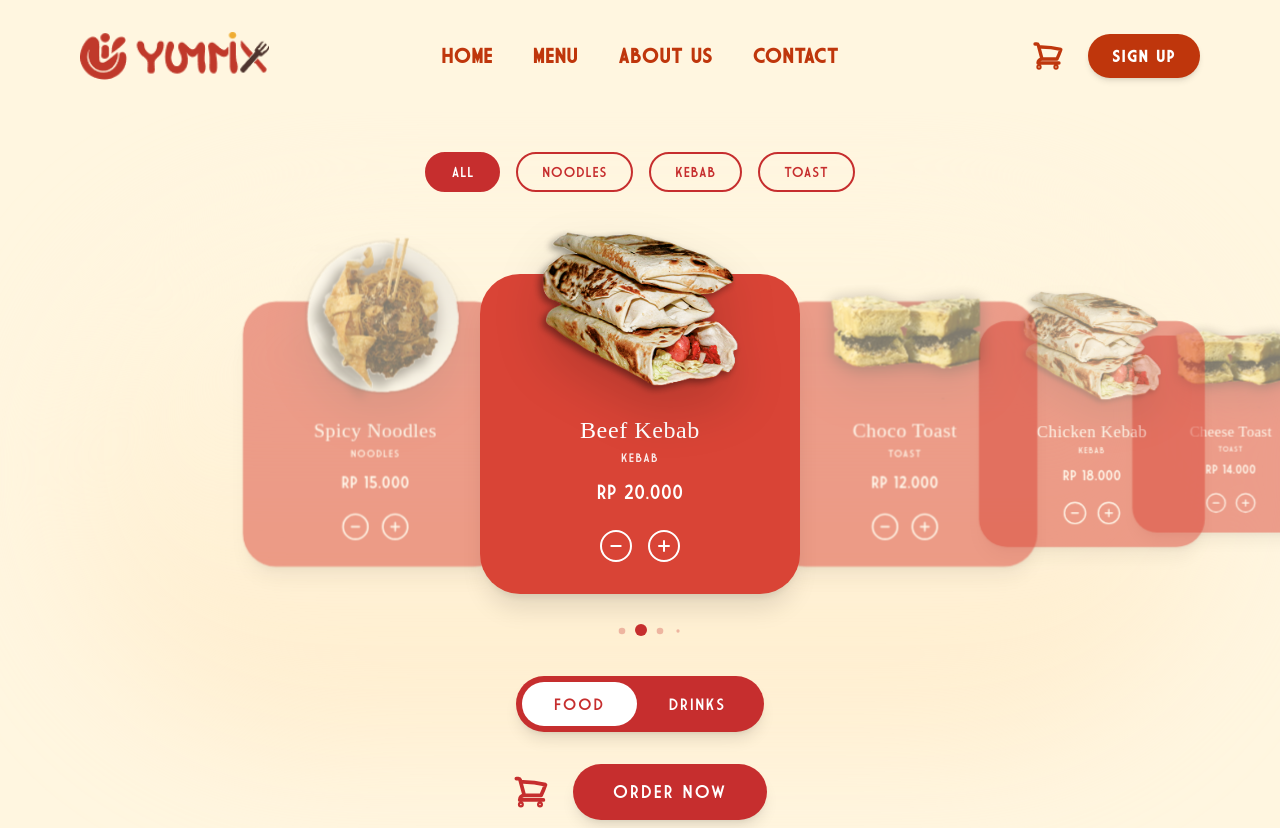
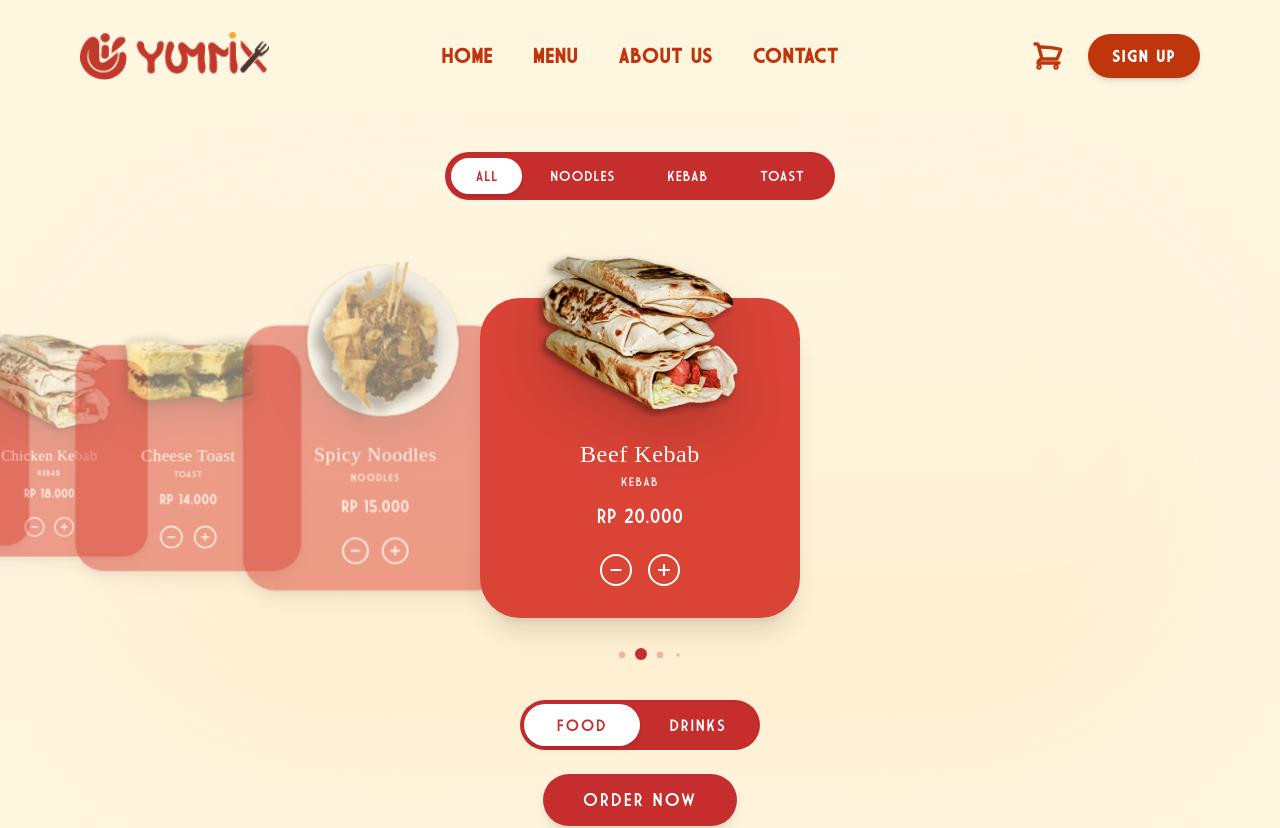
Before and after one commit to azrlb23/yummix-fnd, a Vue app: page /menu in a window 1280 px wide. Shown: the top 828 px of the page. Built offline with nearby package versions, Linux system fonts and the light colour scheme; a web font is replaced by a local one.

Commit message:
Re-fixing the menu UI, also implementing local payment.

```diff
--- a/src/components/MenuCard.vue
+++ b/src/components/MenuCard.vue
@@ -1,5 +1,5 @@
 <script setup>
-import { defineProps } from 'vue'
+import { defineProps, computed } from 'vue'
 import { useCartStore } from '@/stores/cart'
 
 const props = defineProps({
@@ -11,19 +11,23 @@ const props = defineProps({
 
 const cartStore = useCartStore()
 
-// Fungsi Tambah
+// Cek jumlah item ini di keranjang (untuk ditampilkan di antara tombol - dan + jika mau, atau sekedar logika)
+const itemQuantity = computed(() => {
+  const found = cartStore.items.find(i => i.id === props.item.id)
+  return found ? found.quantity : 0
+})
+
 const addToCart = () => {
   cartStore.addItem(props.item)
 }
 
-// Fungsi Kurang (Baru)
 const removeFromCart = () => {
   cartStore.decreaseItem(props.item.id)
 }
 </script>
 
 <template>
-  <div class="bg-[#D94436] rounded-[2.5rem] h-[420px] w-full relative flex flex-col justify-end pb-8 shadow-xl transition-transform duration-500 menu-card">
+  <div class="bg-[#D94436] rounded-[2.5rem] h-[320px] w-full relative flex flex-col justify-end pb-8 shadow-xl transition-transform duration-500 menu-card">
 
     <div class="absolute -top-20 left-1/2 transform -translate-x-1/2 w-56 h-56 transition-all duration-500 z-20">
       <img
@@ -38,10 +42,10 @@ const removeFromCart = () => {
       <p class="font-market text-xs tracking-widest opacity-90 uppercase mb-3">{{ item.type }}</p>
       <p class="font-market text-xl mb-6">{{ item.price }}</p>
 
-      <div class="flex justify-center gap-4">
+      <div class="flex justify-center gap-4 items-center">
 
         <button
-          @click="removeFromCart"
+          @click.stop="removeFromCart"
           class="w-8 h-8 rounded-full border-2 border-white flex items-center justify-center hover:bg-white hover:text-[#D94436] transition-colors cursor-pointer active:scale-90"
         >
           <svg xmlns="http://www.w3.org/2000/svg" fill="none" viewBox="0 0 24 24" stroke-width="3" stroke="currentColor" class="w-4 h-4">
@@ -49,8 +53,10 @@ const removeFromCart = () => {
           </svg>
         </button>
 
+        <span v-if="itemQuantity > 0" class="font-market text-lg w-4 text-center">{{ itemQuantity }}</span>
+
         <button
-          @click="addToCart"
+          @click.stop="addToCart"
           class="w-8 h-8 rounded-full border-2 border-white flex items-center justify-center hover:bg-white hover:text-[#D94436] transition-colors cursor-pointer active:scale-90"
         >
           <svg xmlns="http://www.w3.org/2000/svg" fill="none" viewBox="0 0 24 24" stroke-width="3" stroke="currentColor" class="w-4 h-4">
@@ -60,6 +66,7 @@ const removeFromCart = () => {
 
       </div>
     </div>
+
   </div>
 </template>
 
--- a/src/views/MenuView.vue
+++ b/src/views/MenuView.vue
@@ -1,30 +1,30 @@
 <script setup>
 import { ref, computed } from 'vue'
-// Import Swiper Vue.js components
 import { Swiper, SwiperSlide } from 'swiper/vue'
 import { Pagination, Navigation, EffectCoverflow } from 'swiper/modules'
+import { useCartStore } from '@/stores/cart' // Import Store
 
-// Import Swiper styles
 import 'swiper/css'
 import 'swiper/css/pagination'
 import 'swiper/css/navigation'
 import 'swiper/css/effect-coverflow'
 
-// Import Components
 import NavbarSection from '@/components/NavbarSection.vue'
 import FooterSection from '@/components/FooterSection.vue'
+import MenuCard from '@/components/MenuCard.vue'
 
-// Import Images
+// Import Gambar
 import noodlesImg from '@/assets/Noodles.png'
 import kebabImg from '@/assets/Kebab.png'
 import toastImg from '@/assets/Toast.png'
 import squashImg from '@/assets/Squash.png'
 import nonCoffeeImg from '@/assets/Non-Coffee.png'
 
-// --- STATE & DATA ---
+const cartStore = useCartStore() // Inisialisasi Store
 const activeCategory = ref('FOOD')
 const activeSubFilter = ref('ALL')
 
+// DATA MENU (TETAP SAMA)
 const menuItems = {
   FOOD: [
     { id: 1, name: 'Spicy Noodles', price: 'RP 15.000', type: 'NOODLES', img: noodlesImg },
@@ -42,7 +42,6 @@ const menuItems = {
   ]
 }
 
-// --- COMPUTED ---
 const currentItems = computed(() => menuItems[activeCategory.value])
 
 const subCategories = computed(() => {
@@ -55,7 +54,6 @@ const filteredCarouselItems = computed(() => {
   return currentItems.value.filter(item => item.type === activeSubFilter.value)
 })
 
-// --- SWIPER MODULES ---
 const modules = [Pagination, Navigation, EffectCoverflow]
 
 const setCategory = (cat) => {
@@ -70,24 +68,25 @@ const setCategory = (cat) => {
 
     <main class="flex-grow flex flex-col items-center justify-center py-10 relative overflow-hidden">
 
-      <!-- 1. SUB-CATEGORY TABS -->
-      <div class="flex flex-wrap justify-center gap-4 mb-8 relative z-10 px-4">
+      <div class="mb-12 relative z-10 px-4">
+        <div class="bg-[#C62E2E] p-1.5 rounded-full inline-flex items-center shadow-inner gap-1 flex-wrap justify-center min-w-[300px]">
           <button
             v-for="sub in subCategories"
             :key="sub"
             @click="activeSubFilter = sub"
-          class="px-6 py-2 rounded-full font-market text-sm tracking-wider uppercase transition-all border-2"
+            class="px-6 py-2 rounded-full font-market text-sm tracking-wider uppercase transition-all duration-300"
             :class="activeSubFilter === sub
-            ? 'bg-[#C62E2E] text-white border-[#C62E2E]'
-            : 'bg-transparent text-[#C62E2E] border-[#C62E2E] hover:bg-[#C62E2E]/10'"
+              ? 'bg-white text-[#C62E2E] shadow-md'
+              : 'bg-transparent text-white hover:bg-white/20'"
           >
             {{ sub }}
           </button>
         </div>
+      </div>
 
-      <!-- 2. SWIPER CAROUSEL (Implemented based on your HTML structure) -->
       <div class="w-full relative px-4 md:px-0 max-w-[1200px]">
         <swiper
+          :loop="true"
           :effect="'coverflow'"
           :grabCursor="true"
           :centeredSlides="true"
@@ -109,72 +108,45 @@ const setCategory = (cat) => {
             :key="item.id"
             class="max-w-[300px] sm:max-w-[350px]"
           >
-            <!-- CARD CONTENT -->
-            <div class="bg-[#D94436] rounded-[2.5rem] h-[320px] w-full relative flex flex-col justify-end pb-8 shadow-xl transition-transform duration-500 menu-card">
-
-              <!-- Image Floating -->
-              <div class="absolute -top-20 left-1/2 transform -translate-x-1/2 w-56 h-56 transition-all duration-500 z-20">
-                <img :src="item.img" :alt="item.name" class="w-full h-full object-contain drop-shadow-2xl filter contrast-110">
+             <MenuCard :item="item" />
+          </swiper-slide>
+        </swiper>
       </div>
 
-              <!-- Text Content -->
-              <div class="text-center text-white px-6 z-10">
-                <h3 class="font-potta text-2xl tracking-wide mb-1">{{ item.name }}</h3>
-                <p class="font-market text-xs tracking-widest opacity-90 uppercase mb-3">{{ item.type }}</p>
-                <p class="font-market text-xl mb-6">{{ item.price }}</p>
+      <div class="mt-8 flex flex-col items-center gap-6 relative z-10">
 
-                <!-- Action Buttons -->
-                <div class="flex justify-center gap-4">
-                  <button class="w-8 h-8 rounded-full border-2 border-white flex items-center justify-center hover:bg-white hover:text-[#D94436] transition-colors">
-                    <svg xmlns="http://www.w3.org/2000/svg" fill="none" viewBox="0 0 24 24" stroke-width="3" stroke="currentColor" class="w-4 h-4"><path stroke-linecap="round" stroke-linejoin="round" d="M5 12h14" /></svg>
-                  </button>
-                  <button class="w-8 h-8 rounded-full border-2 border-white flex items-center justify-center hover:bg-white hover:text-[#D94436] transition-colors">
-                    <svg xmlns="http://www.w3.org/2000/svg" fill="none" viewBox="0 0 24 24" stroke-width="3" stroke="currentColor" class="w-4 h-4"><path stroke-linecap="round" stroke-linejoin="round" d="M12 4.5v15m7.5-7.5h-15" /></svg>
-                  </button>
-                </div>
-              </div>
-
-            </div>
-          </swiper-slide>
-        </swiper>
-
-        <!-- Custom Pagination Styling handled by CSS below -->
-      </div>
-
-      <!-- 3. BOTTOM CONTROLS -->
-      <div class="mt-8 flex flex-col items-center gap-8 relative z-10">
-        <!-- Toggle -->
-        <div class="bg-[#C62E2E] p-1.5 rounded-full flex shadow-lg">
+        <div class="bg-[#C62E2E] p-1 rounded-full flex items-center relative w-[240px] h-[50px] shadow-inner">
           <button
             @click="setCategory('FOOD')"
-            class="px-8 py-2.5 rounded-full font-market tracking-widest transition-all text-sm md:text-base"
-            :class="activeCategory === 'FOOD' ? 'bg-white text-[#C62E2E]' : 'text-white hover:bg-white/20'"
+            class="flex-1 h-full rounded-full font-market text-base tracking-widest transition-all duration-300 z-10"
+            :class="activeCategory === 'FOOD'
+              ? 'bg-white text-[#C62E2E] shadow-md'
+              : 'text-white hover:text-white/80'"
           >
             FOOD
           </button>
           <button
             @click="setCategory('DRINKS')"
-            class="px-8 py-2.5 rounded-full font-market tracking-widest transition-all text-sm md:text-base"
-            :class="activeCategory === 'DRINKS' ? 'bg-white text-[#C62E2E]' : 'text-white hover:bg-white/20'"
+            class="flex-1 h-full rounded-full font-market text-base tracking-widest transition-all duration-300 z-10"
+            :class="activeCategory === 'DRINKS'
+              ? 'bg-white text-[#C62E2E] shadow-md'
+              : 'text-white hover:text-white/80'"
           >
             DRINKS
           </button>
         </div>
 
-        <!-- Order Btn -->
-        <div class="flex items-center gap-6">
-          <button class="text-[#C62E2E] hover:scale-110 transition-transform">
-             <svg xmlns="http://www.w3.org/2000/svg" fill="none" viewBox="0 0 24 24" stroke-width="2.5" stroke="currentColor" class="size-9">
-               <path stroke-linecap="round" stroke-linejoin="round" d="M2.25 3h1.386c.51 0 .955.343 1.087.835l.383 1.437M7.5 14.25a3 3 0 0 0-3 3h15.75m-12.75-3h11.218c1.121-2.3 2.1-4.684 2.924-7.138a60.114 60.114 0 0 0-16.536-1.84M7.5 14.25 5.106 5.272M6 20.25a.75.75 0 1 1-1.5 0 .75.75 0 0 1 1.5 0Zm12.75 0a.75.75 0 1 1-1.5 0 .75.75 0 0 1 1.5 0Z" />
-             </svg>
-          </button>
-          <button class="bg-[#C62E2E] text-white px-10 py-3.5 rounded-full font-market text-lg tracking-widest shadow-lg hover:bg-[#9E2222] transition-colors hover:-translate-y-1">
+        <div>
+          <button
+            @click="cartStore.isCheckoutOpen = true"
+            class="bg-[#C62E2E] text-white px-10 py-3 rounded-full font-market text-lg tracking-widest shadow-lg hover:bg-[#9E2222] transition-transform hover:-translate-y-1 active:scale-95"
+          >
             ORDER NOW
           </button>
         </div>
+
       </div>
 
-      <!-- Background Decor -->
       <div class="absolute top-1/2 left-1/2 -translate-x-1/2 -translate-y-1/2 w-[90%] h-[70%] bg-gradient-to-b from-[#FFF6E0] to-[#FFE0B2]/40 rounded-full blur-3xl -z-0 pointer-events-none"></div>
 
     </main>
@@ -184,32 +156,28 @@ const setCategory = (cat) => {
 </template>
 
 <style scoped>
-/* Konfigurasi Swiper Slide */
 .swiper {
   width: 100%;
   padding-top: 50px;
   padding-bottom: 50px;
-  overflow: visible; /* Agar bayangan/gambar yang keluar tidak terpotong */
+  overflow: visible;
 }
 
 .swiper-slide {
   background-position: center;
   background-size: cover;
   width: 320px;
-  /* Efek Blur/Opacity untuk item yang tidak aktif */
   opacity: 0.5;
   transition: all 0.3s ease;
-  transform: scale(0.85); /* Mengecil jika tidak aktif */
+  transform: scale(0.85);
 }
 
-/* Item yang AKTIF (Tengah) */
 .swiper-slide-active {
   opacity: 1;
-  transform: scale(1.05); /* Sedikit membesar */
+  transform: scale(1.05);
   z-index: 10;
 }
 
-/* Modifikasi Pagination Dots Swiper */
 :deep(.swiper-pagination-bullet) {
   background: #C62E2E;
   opacity: 0.3;
@@ -222,9 +190,4 @@ const setCategory = (cat) => {
   width: 12px;
   height: 12px;
 }
-
-/* Agar gambar bisa 'nongol' keluar dari kartu */
-.menu-card {
-  overflow: visible;
-}
 </style>
```
Also changed, not shown: src/components/NavbarSection.vue (+5 -5 lines), src/stores/cart.js (+19 -8 lines). Lines whose indentation alone changed are shown as unchanged.
